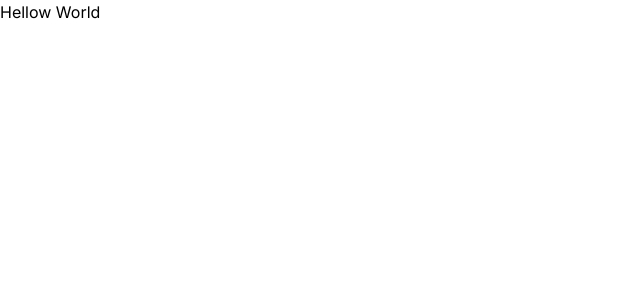
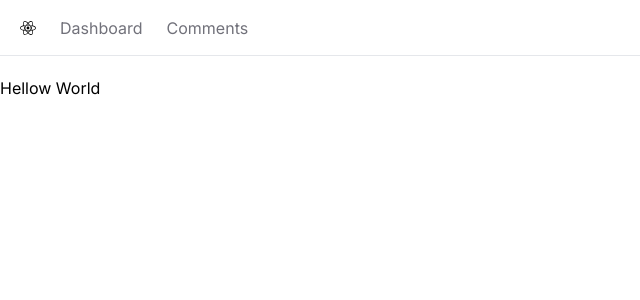
Before and after one commit to alcel-rschooltoday/my-app, a Next.js app: page / in a window 1280 px wide. Shown: the top 300 px of the page, without its empty margins (0-640 px from the left). Built offline with nearby package versions, Linux system fonts and the light colour scheme.

Commit message:
Build Navbar

```diff
--- /dev/null
+++ b/app/NavBar.tsx
@@ -0,0 +1,26 @@
+import Link from 'next/link'
+import React from 'react'
+import { FaReact } from 'react-icons/fa';
+
+function NavBar() {
+
+ const links = [
+    {label: 'Dashboard', href: '/' },
+    {label: 'Comments', href: '/comments' },
+ ]
+
+  return (
+    <nav className='flex space-x-6 border-b mb-5 px-5 h-14 items-center'>
+        <Link href="/"><FaReact /></Link>
+        <ul className='flex space-x-6'>
+            {links.map(link =>
+            <Link
+                key={link.href}
+                className='text-zinc-500 hover:text-zinc-800 transition-colors'
+                href={link.href}>{link.label}</Link>)}
+        </ul>
+     </nav>
+  )
+}
+
+export default NavBar
--- a/app/layout.tsx
+++ b/app/layout.tsx
@@ -1,6 +1,7 @@
 import './globals.css'
 import type { Metadata } from 'next'
 import { Inter } from 'next/font/google'
+import NavBar from './NavBar'
 
 const inter = Inter({ subsets: ['latin'] })
 
@@ -16,7 +17,10 @@
 }) {
   return (
     <html lang="en">
-      <body className={inter.className}>{children}</body>
+      <body className={inter.className}>
+        <NavBar />
+        <main>{children}</main>
+      </body>
     </html>
   )
 }
--- a/package.json
+++ b/package.json
@@ -19,6 +19,7 @@
     "postcss": "8.4.31",
     "react": "18.2.0",
     "react-dom": "18.2.0",
+    "react-icons": "^4.11.0",
     "tailwindcss": "3.3.3",
     "typescript": "5.2.2"
   }
```
Also changed, not shown: 1 other file (tests, documents, lock files or other folders).
